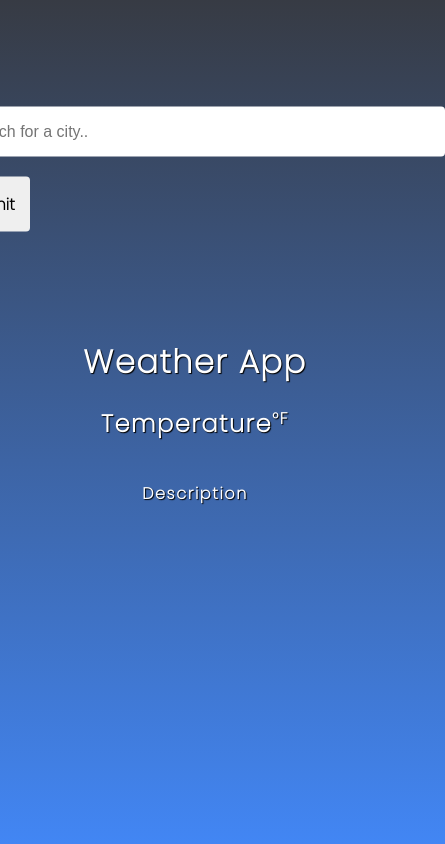
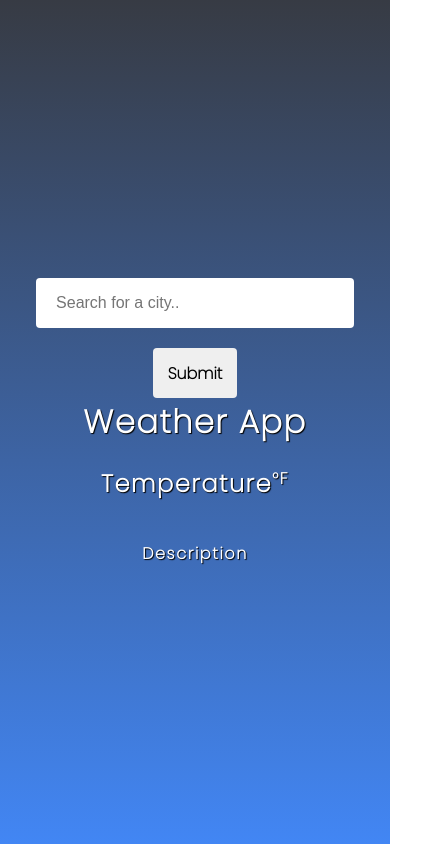
Before and after one commit to cwang1996/Weather, a plain HTML site: page index.html in a window 390 px wide. Shown: the whole page, 445 px wide, since content can reach past the window. Drawn offline with Linux system fonts and the light colour scheme.

Commit message:
Update styles.css

```diff
--- a/styles.css
+++ b/styles.css
@@ -21,11 +21,15 @@ body, html {
     letter-spacing: .1em;
 }
 
-.searchbar-container {
+.wrap {
     position: absolute;
     top: 20%;
     left: 50%;
     transform: translate(-50%, -50%);
+}
+
+.searchbar-container {
+    text-align: center;
 }
 
 .searchbar {
@@ -42,7 +46,7 @@ body, html {
 }
 
 .submit {
-    padding: 15px 15px;
+    padding: 12.5px 15px;
     border-radius: 4px;
     border: none;
     font-size: 16px;
@@ -66,3 +70,9 @@ input[placeholder] {
     margin-top: 20px;
     font-weight: bold;
 }
+
+@media screen and (max-width: 500px){
+    .searchbar {
+        width: 100%;
+    }
+}
```
